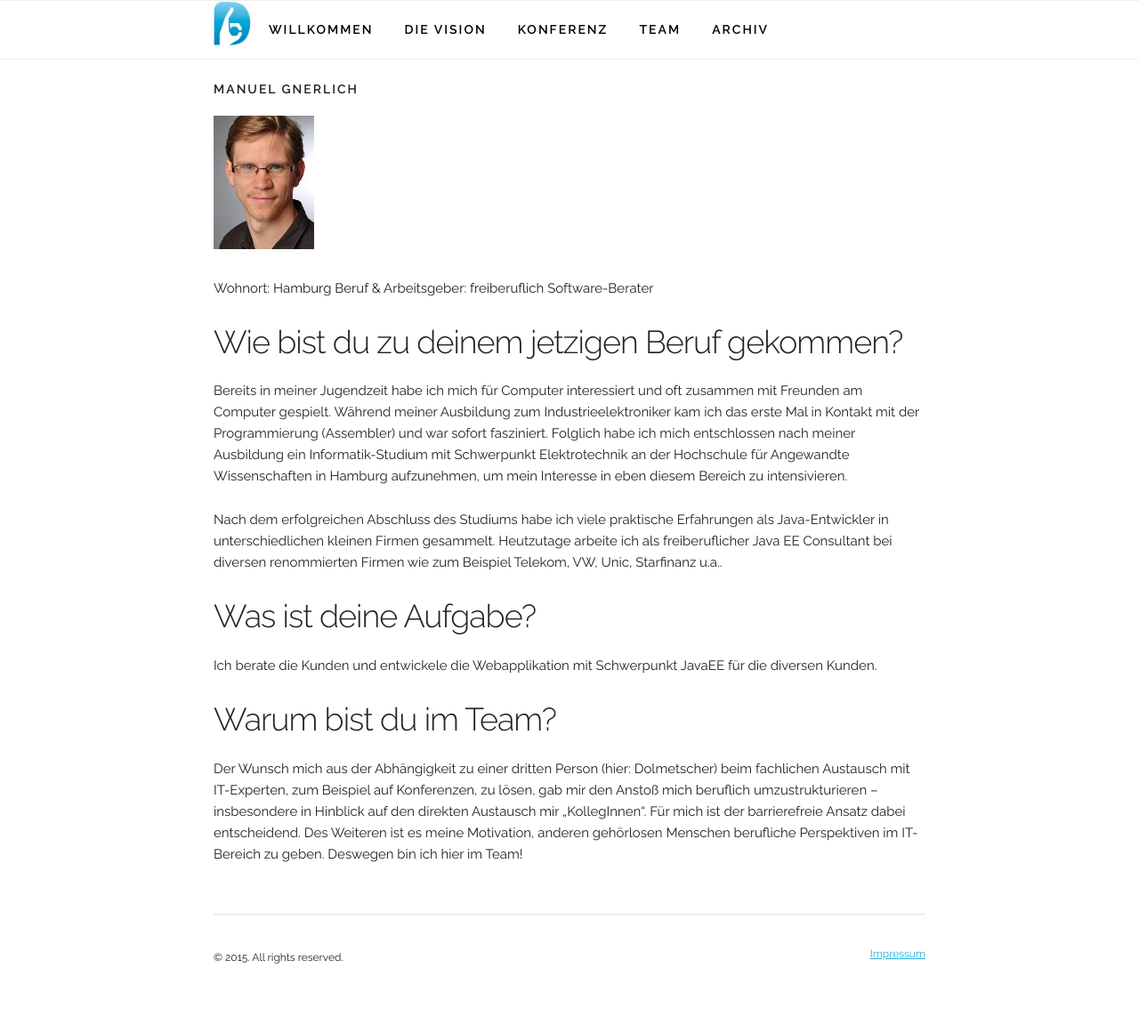
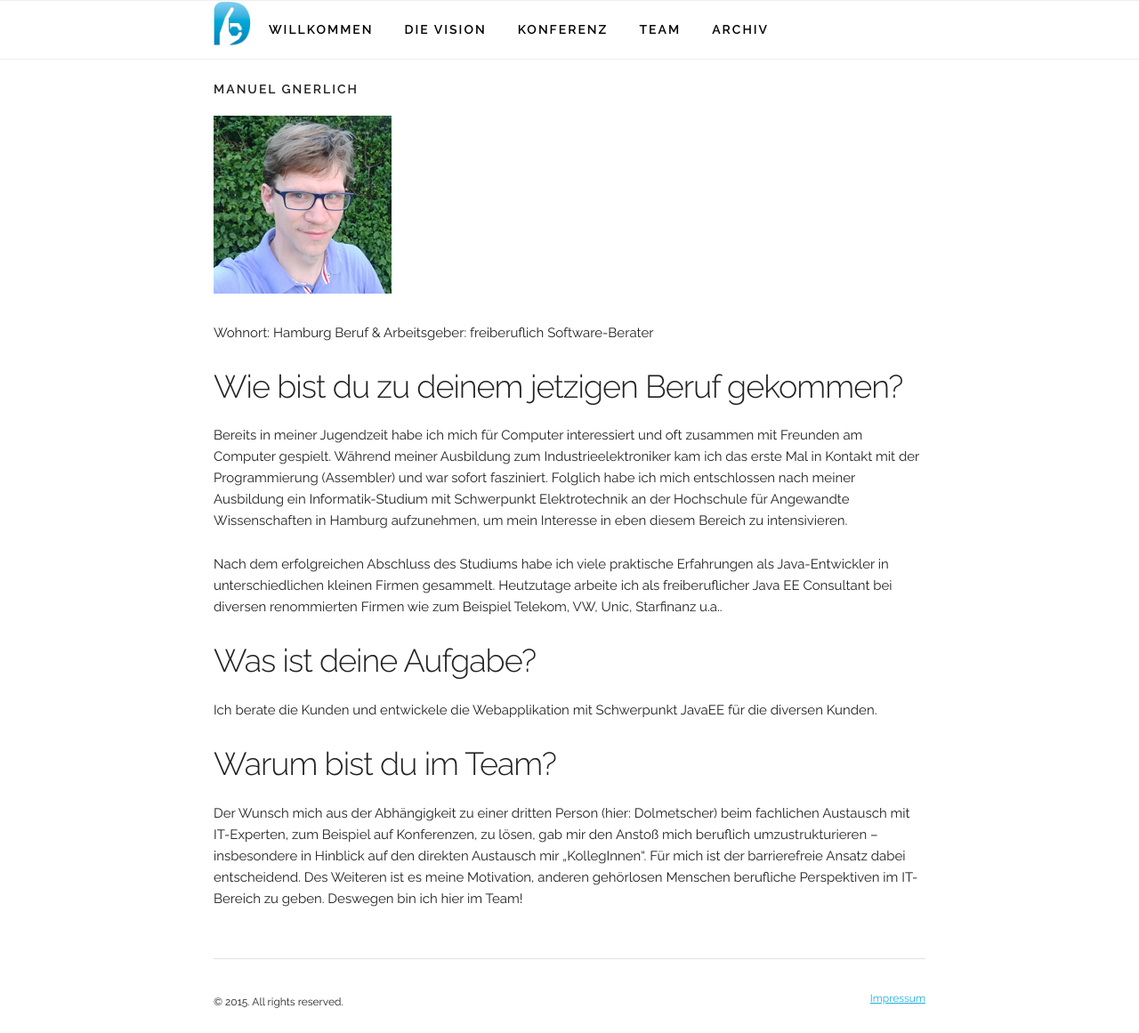
Before and after one commit to NickelPic/deafit.github.io, a Jekyll site: the page built from team/manuel-gnerlich.md, in a window 1280 px wide and 1161 px high. Shown: the whole window at 89% size. Built offline with Jekyll 4.4.1, drawn with Linux system fonts in a browser that asks for light colours; nearby versions of some CDN libraries.

Commit message:
Update manuel-gnerlich.md

```diff
--- a/team/manuel-gnerlich.md
+++ b/team/manuel-gnerlich.md
@@ -2,7 +2,7 @@
 layout: page
 title: Manuel Gnerlich
 ---
-![Manuel Gnerlich](/public/images/magn_small.jpg "Manuel Gnerlich")
+![Manuel Gnerlich](/public/images/manuel_200px.jpg "Manuel Gnerlich")
 
 Wohnort: Hamburg
 Beruf & Arbeitsgeber: freiberuflich Software-Berater
```
